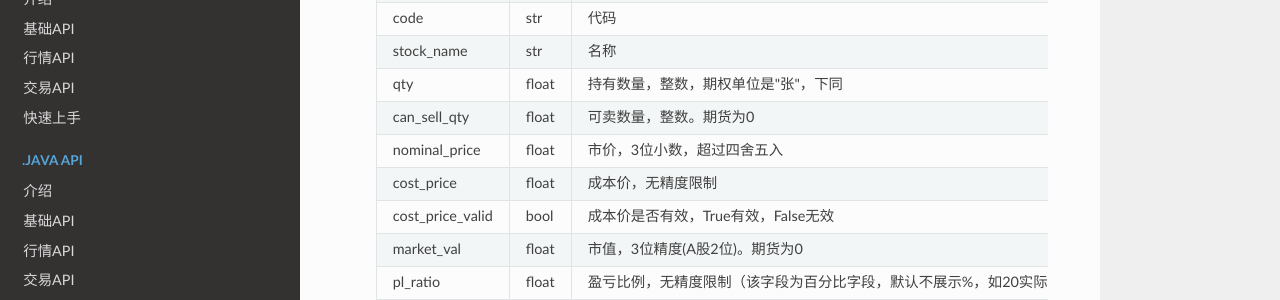
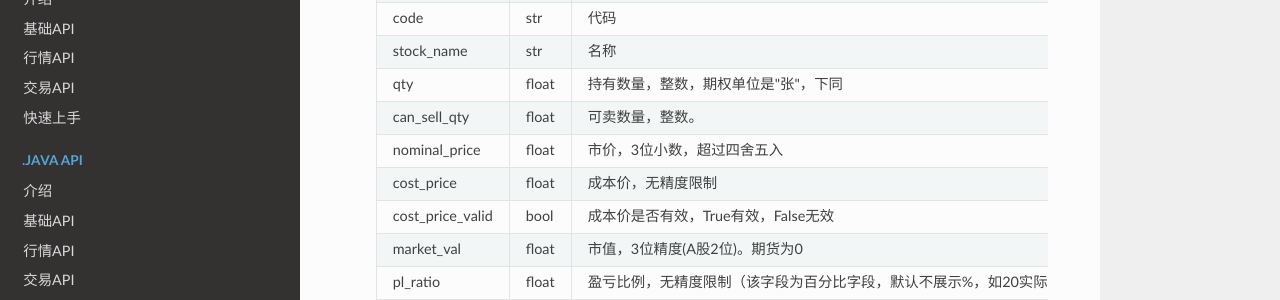
Before and after one commit to FutunnOpen/futu-api-doc, a Sphinx documentation site: the page built from doc_maker/source/api/Trade_API.rst, in a window 1280 px wide and 900 px high, scrolled down 4308 px. Shown: the part 150-450 px from the top of the window. Built offline with Sphinx 7.4.7 and the Read the Docs theme 2.0.0, drawn with Linux system fonts in a browser that asks for light colours.

Commit message:
fix: 期货持仓可卖数量的描述

```diff
--- a/doc_maker/source/api/Trade_API.rst
+++ b/doc_maker/source/api/Trade_API.rst
@@ -212,7 +212,7 @@ position_list_query - 获取账户持仓列表
  code                         str           代码
  stock_name                   str           名称
  qty                          float         持有数量，整数，期权单位是"张"，下同
- can_sell_qty                 float         可卖数量，整数。期货为0
+ can_sell_qty                 float         可卖数量，整数。
  nominal_price                float         市价，3位小数，超过四舍五入
  cost_price                   float        	成本价，无精度限制
  cost_price_valid             bool          成本价是否有效，True有效，False无效
```
